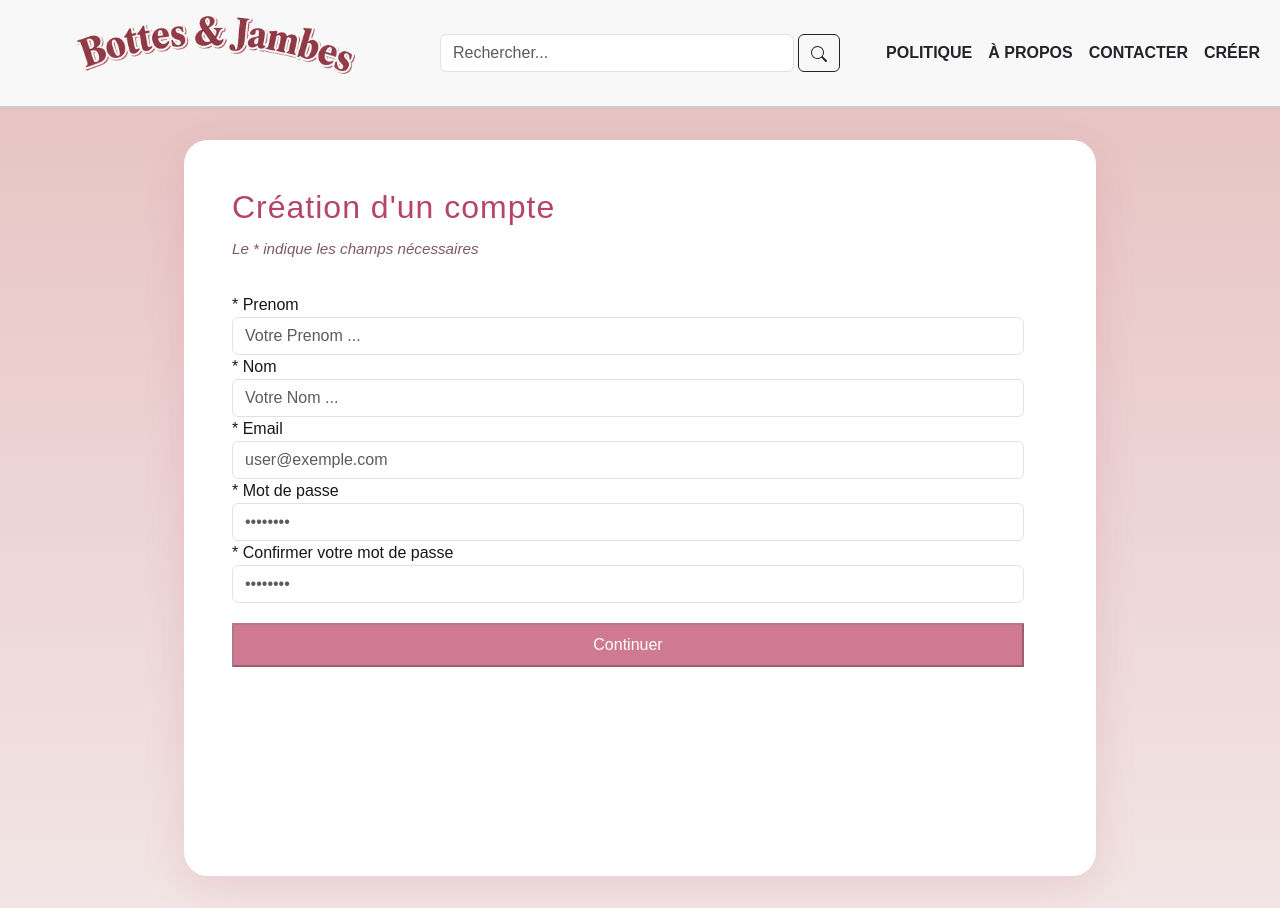
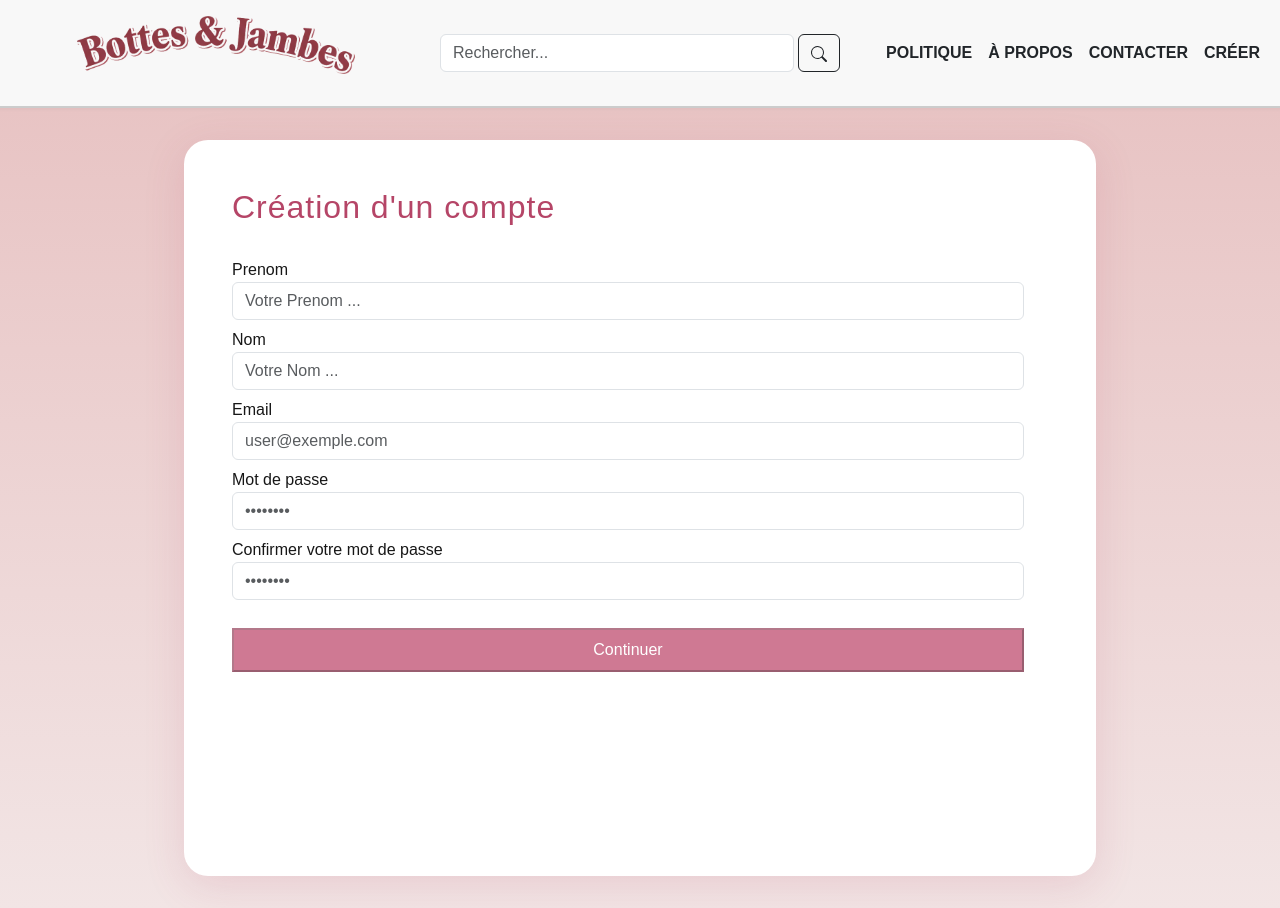
Before and after one commit to insuludu/5DW-TP, a Next.js app in the folder frontend/: page /account/signup in a window 1280 px wide. Built offline with nearby package versions, Linux system fonts and the light colour scheme.

Commit message:
Changement du formulaire en frontend + Envoyer les information au backend

```diff
--- a/frontend/src/app/account/signup/form.tsx
+++ b/frontend/src/app/account/signup/form.tsx
@@ -1,12 +1,14 @@
 "use client"
 
 import styles from "@/app/styles/page.module.css"
-import { IRegisterForm } from "@/interfaces"
-import React from "react"
+import { IRegisterForm, IRegisterFormResponse } from "@/interfaces"
+import React, { useState } from "react"
 import { useForm } from "react-hook-form"
 
 export default function SignupForm()
 {
+    const [Errors, setErrors] = useState<string[]>([]);
+
     const {
         register,
         handleSubmit,
@@ -16,31 +18,53 @@ export default function SignupForm()
         mode: 'onChange'
     });
 
-    const onSubmit = (formData: IRegisterForm) => {
-        console.log(formData);
-    }
+    const onSubmit = async (formData: IRegisterForm) => {
+        const url = '/api/account/signup/create/';
+        setErrors([]);
+        const backendResponse = await fetch(url, {
+            method: 'POST',
+            headers: {
+                'Content-Type': 'application/json',
+            },
+            body: JSON.stringify(formData),
+        });
+
+        if (backendResponse.ok) {
+            const data = await backendResponse.json();
+            console.log('Registration Success:', data);
+        } else {
+            const errorData = await backendResponse.json();
+            if (errorData.Errors)
+            {
+                let errorMessages : string[] = errorData.Errors;
+                setErrors(errorMessages);
+            }
+            console.error('Registration Failed (Server Error):', errorData);
+        }
+    };
 
     return(
         <section className={`${styles.contactContainer} d-flex justify-content-center`}>
             <div className={`${styles.contactContent} flex-column d-flex w-75`}>
-                <div id="errors" className="alert alert-danger d-none" role="alert">
-
+                <div id="errors" className={`alert alert-danger ${Errors.length == 0 ? "d-none" : ""}`} role="alert">
+                    {Errors.map((e, i) => (
+                        <p className="m-0" key={i}>{e}</p>
+                    ))}
                 </div>
                 <div className={styles.formSection}>
                     <div className={styles.formHeader}>
                         <h1>Création d'un compte</h1>
-                        <p>Le * indique les champs nécessaires</p>
                     </div>
                     <div className="row w-100">
                         <form onSubmit={handleSubmit(onSubmit)}>
-                            <div className="form-group">
-                                <label htmlFor="firstName">* Prenom</label>
+                            <div className="form-group mb-2">
+                                <label htmlFor="firstName">Prenom</label>
                                 <input
                                     id="firstName"
-                                    className={`form-control ${errors.firstName ? 'is-invalid' : ''}`}
+                                    className={`form-control ${errors.FirstName ? 'is-invalid' : ''}`}
                                     type="text"
                                     placeholder="Votre Prenom ..."
-                                    {...register('firstName', {
+                                    {...register('FirstName', {
                                         required: 'Le prenom est requis.',
                                         minLength: {
                                             value: 2,
@@ -53,21 +77,21 @@ export default function SignupForm()
                                     })
                                 }
                                 />
-                                { errors.firstName &&
+                                { errors.FirstName &&
                                     <div className="invalid-feedback">
-                                        {errors.firstName.message}
+                                        {errors.FirstName.message}
                                     </div>
                                 }
                             </div>
 
-                            <div className="form-group">
-                                <label htmlFor="lastName">* Nom</label>
+                            <div className="form-group mb-2">
+                                <label htmlFor="lastName">Nom</label>
                                 <input
                                     id="lastName"
-                                    className={`form-control ${errors.lastName ? 'is-invalid' : ''}`}
+                                    className={`form-control ${errors.LastName ? 'is-invalid' : ''}`}
                                     type="text"
                                     placeholder="Votre Nom ..."
-                                    {...register('lastName', {
+                                    {...register('LastName', {
                                         required: 'Le nom est requis.',
                                         minLength: {
                                             value: 2,
@@ -80,21 +104,21 @@ export default function SignupForm()
                                     })
                                 }
                                 />
-                                { errors.lastName &&
+                                { errors.LastName &&
                                     <div className="invalid-feedback">
-                                        {errors.lastName.message}
+                                        {errors.LastName.message}
                                     </div>
                                 }
                             </div>
 
-                            <div className="form-group">
-                                <label htmlFor="email">* Email</label>
+                            <div className="form-group mb-2">
+                                <label htmlFor="email">Email</label>
                                 <input
                                     id="lastName"
-                                    className={`form-control ${errors.email ? 'is-invalid' : ''}`}
+                                    className={`form-control ${errors.Email ? 'is-invalid' : ''}`}
                                     type="email"
                                     placeholder="user@exemple.com"
-                                    {...register('email', {
+                                    {...register('Email', {
                                         required: 'Le email est requis.',
                                         pattern: {
                                             value: /^[^\s@]+@[^\s@]+\.[^\s@]{2,}$/,
@@ -103,21 +127,21 @@ export default function SignupForm()
                                     })
                                 }
                                 />
-                                { errors.email &&
+                                { errors.Email &&
                                     <div className="invalid-feedback">
-                                        {errors.email.message}
+                                        {errors.Email.message}
                                     </div>
                                 }
                             </div>
 
-                            <div className="form-group">
-                                <label htmlFor="password">* Mot de passe</label>
+                            <div className="form-group mb-2">
+                                <label htmlFor="password">Mot de passe</label>
                                 <input
                                     id="password"
-                                    className={`form-control ${errors.password ? 'is-invalid' : ''}`}
+                                    className={`form-control ${errors.Password ? 'is-invalid' : ''}`}
                                     type="password"
                                     placeholder="••••••••"
-                                    {...register('password', {
+                                    {...register('Password', {
                                         required: 'Le mot de passe est requis.',
                                         pattern: {
                                             value: /^(?=.*[0-9])(?=.*[a-zA-Z])(?=.*[^a-zA-Z0-9\s]).{8,}$/,
@@ -130,30 +154,30 @@ export default function SignupForm()
                                     })
                                 }
                                 />
-                                { errors.password &&
+                                { errors.Password &&
                                     <div className="invalid-feedback">
-                                        {errors.password.message}
+                                        {errors.Password.message}
                                     </div>
                                 }
                             </div>
 
-                            <div className="form-group">
-                                <label htmlFor="passwordConfirm">* Confirmer votre mot de passe</label>
+                            <div className="form-group mb-2">
+                                <label htmlFor="passwordConfirm">Confirmer votre mot de passe</label>
                                 <input
                                     id="passwordConfirm"
-                                    className={`form-control ${errors.passwordConfirm ? 'is-invalid' : ''}`}
+                                    className={`form-control ${errors.PasswordConfirm ? 'is-invalid' : ''}`}
                                     type="password"
                                     placeholder="••••••••"
-                                    {...register('passwordConfirm', {
+                                    {...register('PasswordConfirm', {
                                         required: 'Veuillez confirmer votre mot de passe.',
                                         validate: (value) =>
-                                            value === getValues('password') || 'Les mots de passe ne correspondent pas.'
+                                            value === getValues('Password') || 'Les mots de passe ne correspondent pas.'
                                     })
                                 }
                                 />
-                                { errors.passwordConfirm &&
+                                { errors.PasswordConfirm &&
                                     <div className="invalid-feedback">
-                                        {errors.passwordConfirm.message}
+                                        {errors.PasswordConfirm.message}
                                     </div>
                                 }
                             </div>
--- /dev/null
+++ b/frontend/src/app/api/account/signup/create/route.ts
@@ -0,0 +1,32 @@
+import { IRegisterForm, IRegisterFormResponse } from "@/interfaces"
+import { IdentityErrorCodeToMessage } from "@/utility";
+import { NextRequest, NextResponse } from "next/server"
+
+const apiURL = process.env.API_BACKEND_URL + "/api/account/create"
+
+export async function POST(req : NextRequest) {
+    let res : IRegisterFormResponse =  {IsValid: true, Errors: [] };
+    const userForm : IRegisterForm = await req.json();
+    const backendResponse = await fetch(apiURL, {
+        method: 'POST',
+        headers: {
+            'Content-Type': 'application/json',
+        },
+        body: JSON.stringify(userForm),
+    });
+
+    if (!backendResponse.ok) {
+        const data = await backendResponse.json();
+        if (data.errors)
+        {
+            for (let i = 0; i < data.errors.length; i++) {
+                let err : string = data.errors[i];
+                res.Errors.push(IdentityErrorCodeToMessage(err));
+            }
+        }
+    }
+
+    console.log(res)
+
+    return NextResponse.json(res, { status: backendResponse.status });;
+}
--- a/frontend/src/utility.ts
+++ b/frontend/src/utility.ts
@@ -12,3 +12,12 @@ export function ProductEnumToString(enumNumber : number) {
     if (enumNumber == 3)
         return "Bientôt Disponible";
 }
+
+export function IdentityErrorCodeToMessage(errorcode : string)
+{
+    if (errorcode == "DuplicateEmail")
+        return "Cette adresse email existe déjà dans notre système.";
+
+    return "Erreur inconnue"
+
+}
```
Also changed, not shown: frontend/src/interfaces.ts (+10 -5 lines).
